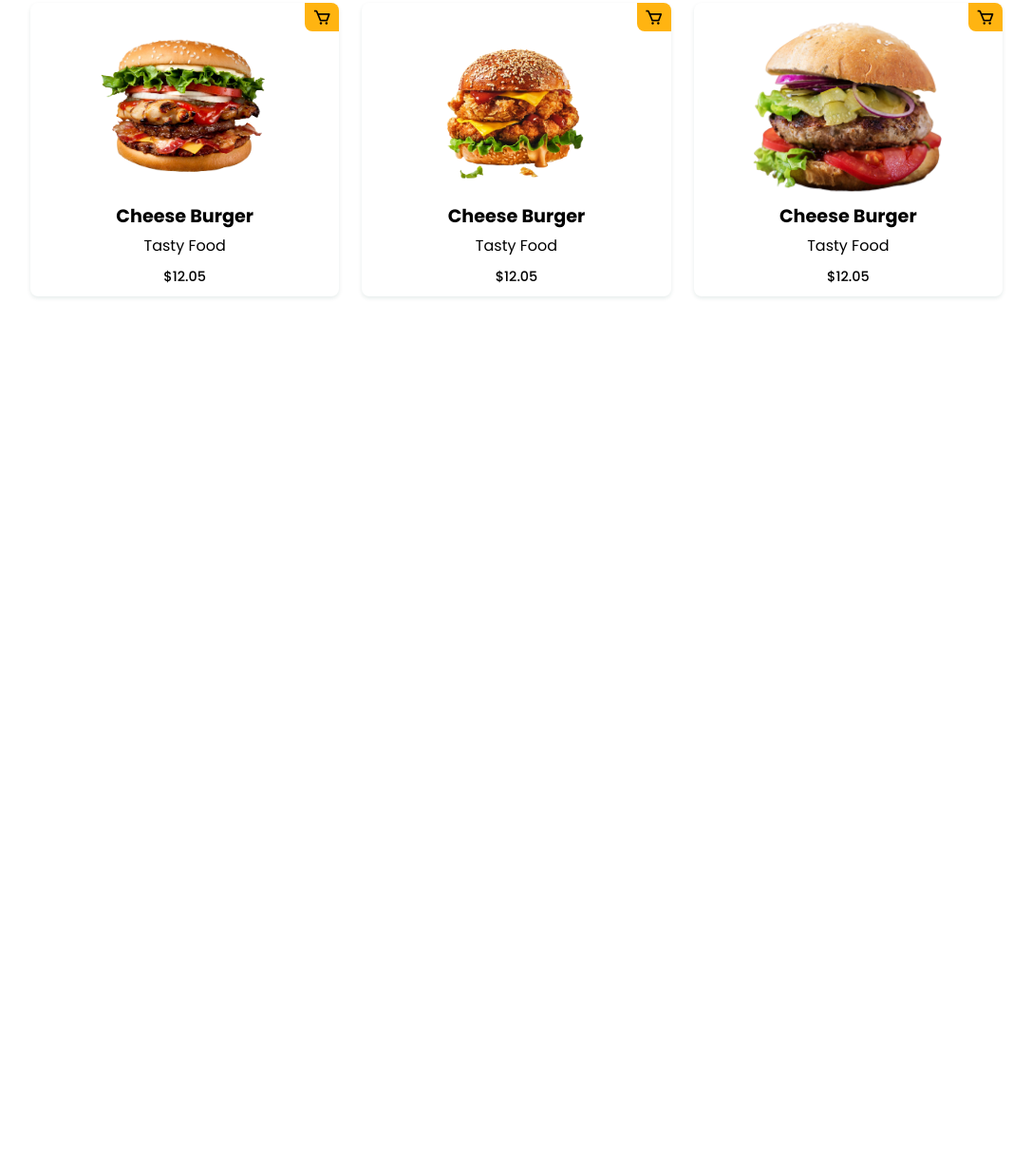
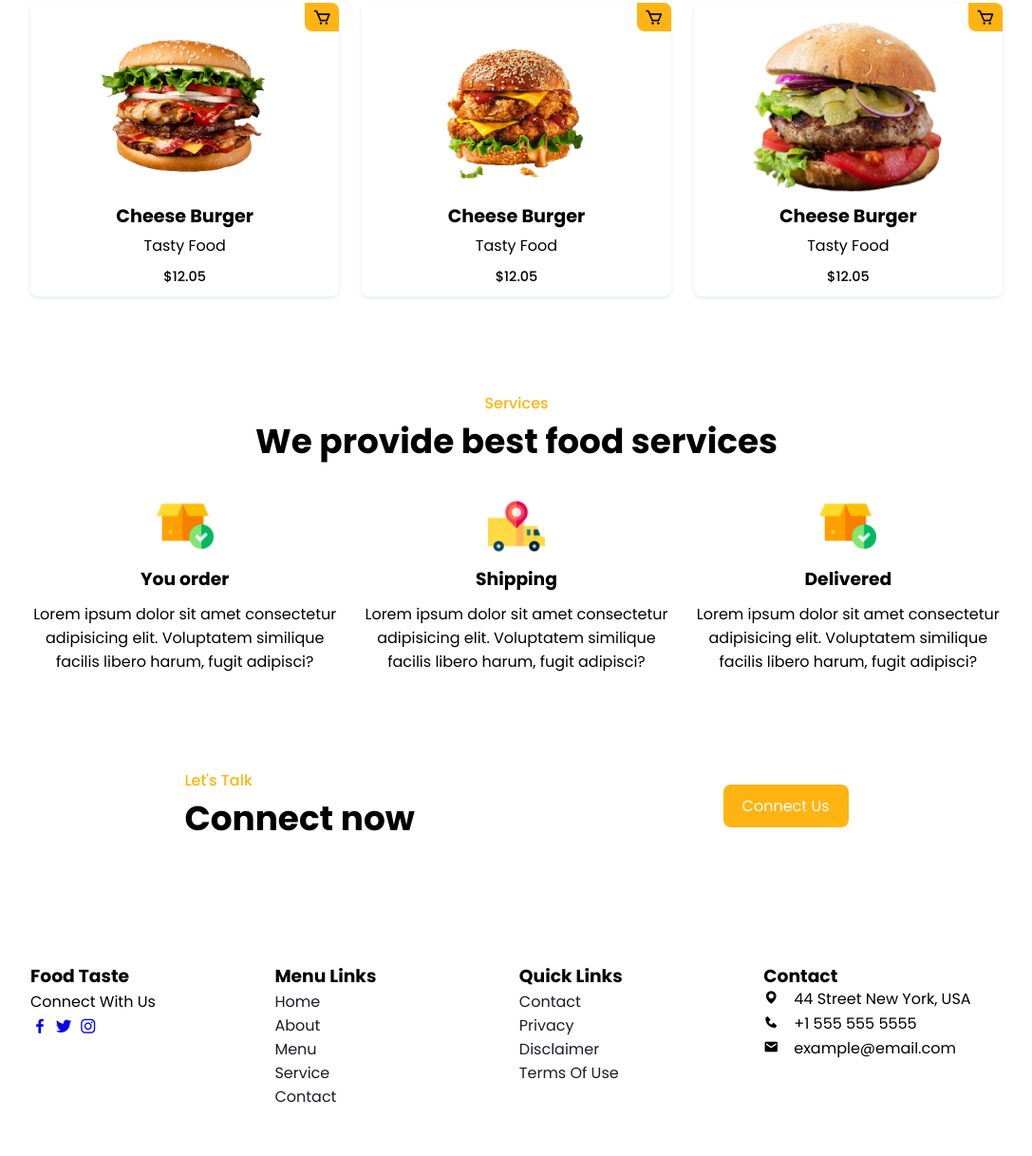
Before and after one commit to ValeriyaS-code/burger-website, a plain HTML site: page index.html in a window 1280 px wide. Shown: the part 1531-2748 px from the top of the page at 95% size, without its empty margins (96-1183 px from the left). Before the commit the page ends 1893 px from the top, so only its background shows below. Drawn offline with nearby package versions, Linux system fonts and the light colour scheme; a script that the page names is missing.

Commit message:
contact form and links added and styled

```diff
--- a/assets/css/style.css
+++ b/assets/css/style.css
@@ -172,3 +172,64 @@ header {
 .box.bx:hover {
     background: #ffa400;
 }
+.services-container {
+    display: grid;
+    grid-template-columns: repeat(auto-fit, minmax(240px, auto));
+    gap: 1.5rem;
+    margin-top: 2rem;
+}
+.s-box {
+    text-align: center;
+}
+.s-box img {
+    width: 60px;
+}
+.s-box h3 {
+    margin: 4px 0 10px;
+}
+.connect {
+    display: flex;
+    align-items: center;
+    justify-content: space-around;
+}
+.connect-text span {
+    color: var(--main-color);
+    font-weight: 500
+}
+.connect-text h2 {
+    font-size: var(--h2-font);
+}
+.contact {
+    display: grid;
+    grid-template-columns:repeat(auto-fit, minmax(200px, auto));
+    gap: 1.5rem;
+}
+.contact-box h3 {
+    display: flex;
+    margin-top: 1.5rem;
+}
+.social {
+    font-size: 20px;
+    margin-right: 1rem;
+    color: var(--text-color);
+}
+.social i:hover {
+    color: var(--main-color);
+}
+.contact-box li a {
+    color: var(--text-color);
+}
+.contact-box li a:hover {
+    color: var(--main-color);
+}
+.address {
+    display: flex;
+    flex-direction: column;
+}
+.address i {
+    margin-bottom: 0.5rem;
+    font-size: 1rem;
+}
+.address span {
+    margin-left: 1rem;
+}
--- a/index.html
+++ b/index.html
@@ -94,7 +94,80 @@
             </div>
     </section>
 
+    <!-- Service Section -->
+    <section class="services" id="services">
+        <div class="heading">
+            <span>Services</span>
+            <h2>We provide best food services</h2>
+        </div>
 
+        <div class="services-container">
+
+            <!-- Box 1 -->
+            <div class="s-box">
+                <img src="./assets/images/order.png" alt="">
+                <h3>You order</h3>
+                <p>Lorem ipsum dolor sit amet consectetur adipisicing elit. Voluptatem similique facilis libero harum, fugit adipisci?</p>
+            </div>
+
+            <!-- Box 2 -->
+            <div class="s-box">
+                <img src="./assets/images/delivery-truck.png" alt="">
+                <h3>Shipping</h3>
+                <p>Lorem ipsum dolor sit amet consectetur adipisicing elit. Voluptatem similique facilis libero harum, fugit adipisci?</p>
+            </div>
+
+            <!-- Box 3 -->
+            <div class="s-box">
+                <img src="./assets/images/order.png" alt="">
+                <h3>Delivered</h3>
+                <p>Lorem ipsum dolor sit amet consectetur adipisicing elit. Voluptatem similique facilis libero harum, fugit adipisci?</p>
+            </div>
+        </div>
+    </section>
+
+    <!-- Connect Section -->
+    <section class="connect">
+        <div class="connect-text">
+            <span>Let's Talk</span>
+            <h2>Connect now</h2>
+        </div>
+        <a href="#" class="btn">Connect Us</a>
+    </section>
+
+    <!-- Contact Form -->
+    <section class="contact" id="contact">
+        <div class="contact-box">
+            <h3>Food Taste</h3>
+            <span>Connect With Us</span>
+            <div class="social">
+                <a href="#"><i class='bx bxl-facebook'></i></a>
+                <a href="#"><i class='bx bxl-twitter'></i></a>
+                <a href="#"><i class='bx bxl-instagram'></i></a>
+            </div>
+        </div>
+        <div class="contact-box">
+            <h3>Menu Links</h3>
+            <li><a href="#home">Home</a></li>
+            <li><a href="#about">About</a></li>
+            <li><a href="#menu">Menu</a></li>
+            <li><a href="#services">Service</a></li>
+            <li><a href="#contact">Contact</a></li>
+        </div>
+        <div class="contact-box">
+            <h3>Quick Links</h3>
+            <li><a href="#Contact">Contact</a></li>
+            <li><a href="#Privacy">Privacy</a></li>
+            <li><a href="#Disclaimer">Disclaimer</a></li>
+            <li><a href="#Terms Of Use">Terms Of Use</a></li>
+        </div>
+        <div class="contact-box address">
+            <h3>Contact</h3>
+            <i class='bx bxs-map'><span>44 Street New York, USA</span></i>
+            <i class='bx bxs-phone'><span>+1 555 555 5555</span></i>
+            <i class='bx bxs-envelope'><span>example@email.com</span></i>
+        </div>
+    </section>
 
     <!-- Link to JavaScript -->
     <script src="./assets/js/main.js"></script>
```
Also changed, not shown: 1 other file.
